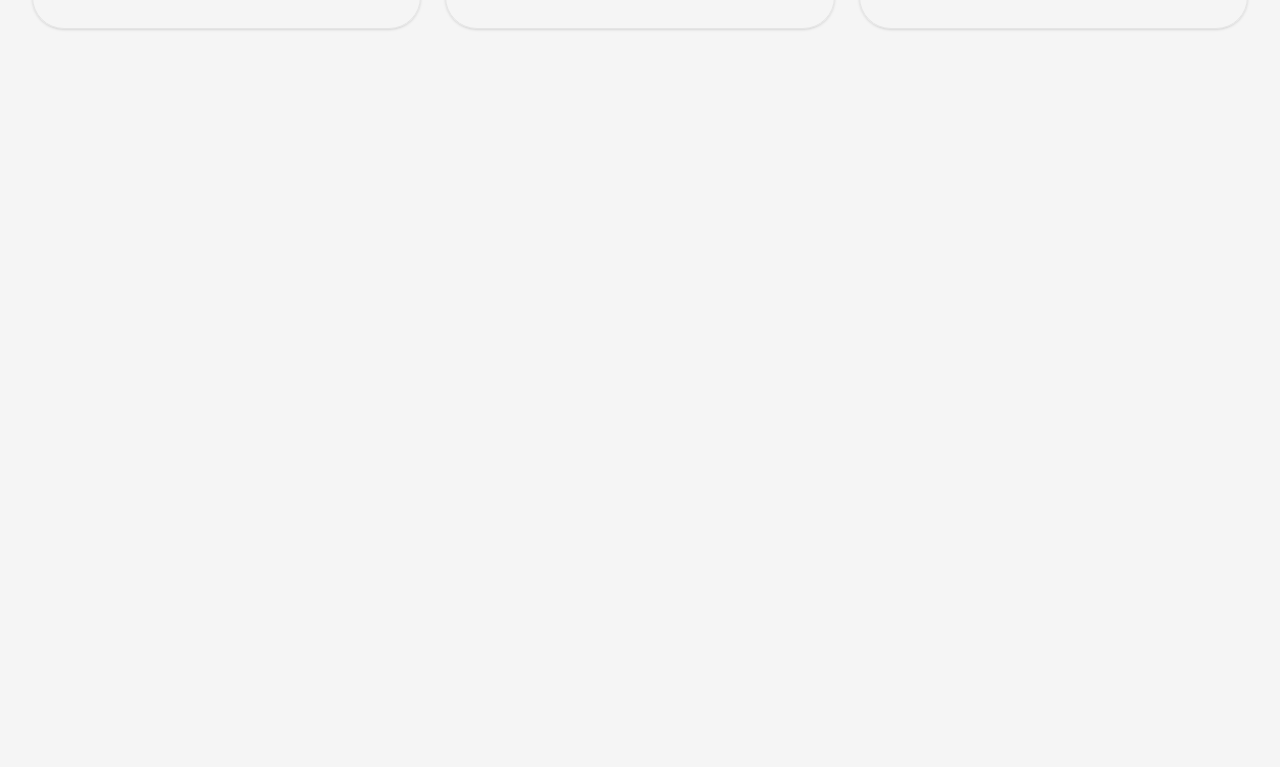
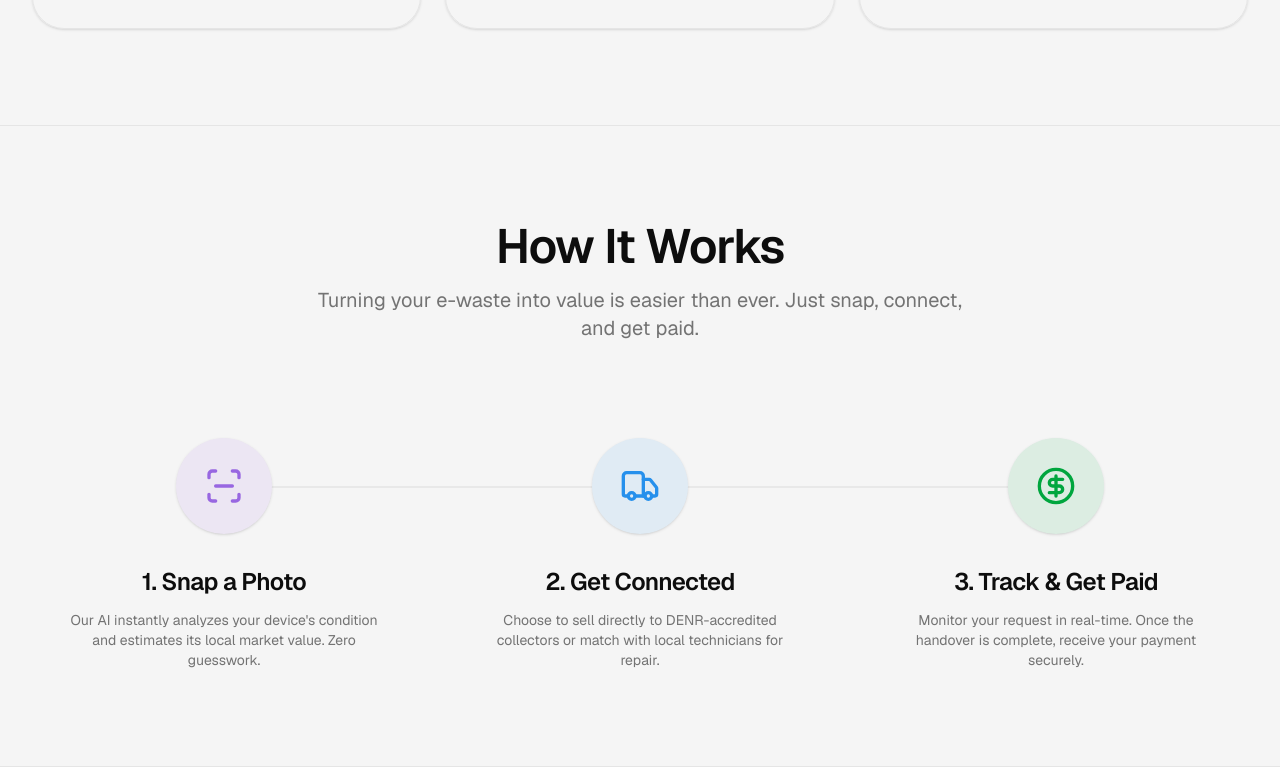
Before and after one commit to Jetrossgalinato/E-wise, a Next.js app: page /landing in a window 1280 px wide. Shown: the part 2771-3538 px from the top of the page. Before the commit the page ends 2896 px from the top, so only its background shows below. Built offline with nearby package versions, Linux system fonts and the light colour scheme.

Commit message:
feat: add icon colors (globals.css)

```diff
--- a/app/globals.css
+++ b/app/globals.css
@@ -10,6 +10,14 @@
   --font-sans: var(--font-sans);
   --font-mono: var(--font-geist-mono);
   --font-heading: var(--font-sans);
+
+  /* --- New Custom Icon Colors --- */
+  --color-icon-emerald: var(--icon-emerald);
+  --color-icon-amber: var(--icon-amber);
+  --color-icon-blue: var(--icon-blue);
+  --color-icon-purple: var(--icon-purple);
+  --color-icon-rose: var(--icon-rose);
+
   --color-sidebar-ring: var(--sidebar-ring);
   --color-sidebar-border: var(--sidebar-border);
   --color-sidebar-accent-foreground: var(--sidebar-accent-foreground);
@@ -50,26 +58,31 @@
 
 :root {
   --background: oklch(0.97 0 0);
-  /* Softer typography for light mode (not pure black) */
   --foreground: oklch(16% 0 0);
   --card: oklch(0.99 0 0);
   --card-foreground: oklch(14.5% 0 0);
   --popover: oklch(1 0 0);
   --popover-foreground: oklch(14.5% 0 0);
-  /* Primary accent (light-mode suite shade of provided dark-mode accent 1) */
   --primary: oklch(55.92% 0.092 162.49);
   --primary-foreground: oklch(98% 0 0);
   --secondary: oklch(0.97 0 0);
   --secondary-foreground: oklch(16% 0 0);
   --muted: oklch(0.97 0 0);
   --muted-foreground: oklch(55.6% 0 0);
-  /* Secondary accent (light-mode suite shade of provided dark-mode accent 2) */
   --accent: oklch(88.09% 0.181 94.02);
   --accent-foreground: oklch(9% 0 0);
   --destructive: oklch(0.577 0.245 27.325);
   --border: oklch(0.922 0 0);
   --input: oklch(0.922 0 0);
   --ring: oklch(0.708 0 0);
+
+  /* --- Light Mode Icon Colors --- */
+  --icon-emerald: oklch(0.627 0.194 149.214); /* Trust, Verified, Eco */
+  --icon-amber: oklch(0.769 0.188 70.08); /* Repair, Tools, Warning */
+  --icon-blue: oklch(0.641 0.165 250); /* Tech, Tracking, Data */
+  --icon-purple: oklch(0.62 0.18 300); /* AI, Magic, Compute */
+  --icon-rose: oklch(0.65 0.18 15); /* Community, Alert, Love */
+
   --chart-1: oklch(0.87 0 0);
   --chart-2: oklch(0.556 0 0);
   --chart-3: oklch(0.439 0 0);
@@ -88,13 +101,11 @@
 
 .dark {
   --background: oklch(0.14 0 0);
-  /* Softer typography for dark mode (not pure white) */
   --foreground: oklch(95% 0 0);
   --card: oklch(0.2 0 0);
   --card-foreground: oklch(98.5% 0 0);
   --popover: oklch(0.205 0 0);
   --popover-foreground: oklch(98.5% 0 0);
-  /* Use the user-provided dark-mode accents */
   --primary: oklch(84.83% 0.094 140.69);
   --primary-foreground: oklch(12% 0 0);
   --secondary: oklch(0.269 0 0);
@@ -103,13 +114,20 @@
   --muted-foreground: oklch(70.8% 0 0);
   --accent: oklch(94.91% 0.117 100.98);
   --accent-foreground: oklch(8% 0 0);
-  /* Map sidebar primary to primary for consistent accents */
   --sidebar-primary: var(--primary);
   --sidebar-primary-foreground: var(--primary-foreground);
   --destructive: oklch(0.704 0.191 22.216);
   --border: oklch(1 0 0 / 10%);
   --input: oklch(1 0 0 / 15%);
   --ring: oklch(0.556 0 0);
+
+  /* --- Dark Mode Icon Colors (Slightly lighter/luminous) --- */
+  --icon-emerald: oklch(0.723 0.165 149.601);
+  --icon-amber: oklch(0.828 0.161 74.453);
+  --icon-blue: oklch(0.75 0.15 250);
+  --icon-purple: oklch(0.75 0.15 300);
+  --icon-rose: oklch(0.75 0.15 15);
+
   --chart-1: oklch(0.87 0 0);
   --chart-2: oklch(0.556 0 0);
   --chart-3: oklch(0.439 0 0);
--- a/app/landing/page.tsx
+++ b/app/landing/page.tsx
@@ -1,6 +1,7 @@
 import HeroSection from "./components/hero-section";
 import ProblemSection from "./components/problem-section";
 import SolutionSection from "./components/solution-section";
+import StepsSection from "./components/steps-section";
 
 export default function LandingPage() {
   return (
@@ -8,6 +9,7 @@ export default function LandingPage() {
       <HeroSection />
       <ProblemSection />
       <SolutionSection />
+      <StepsSection />
     </div>
   );
 }
```
